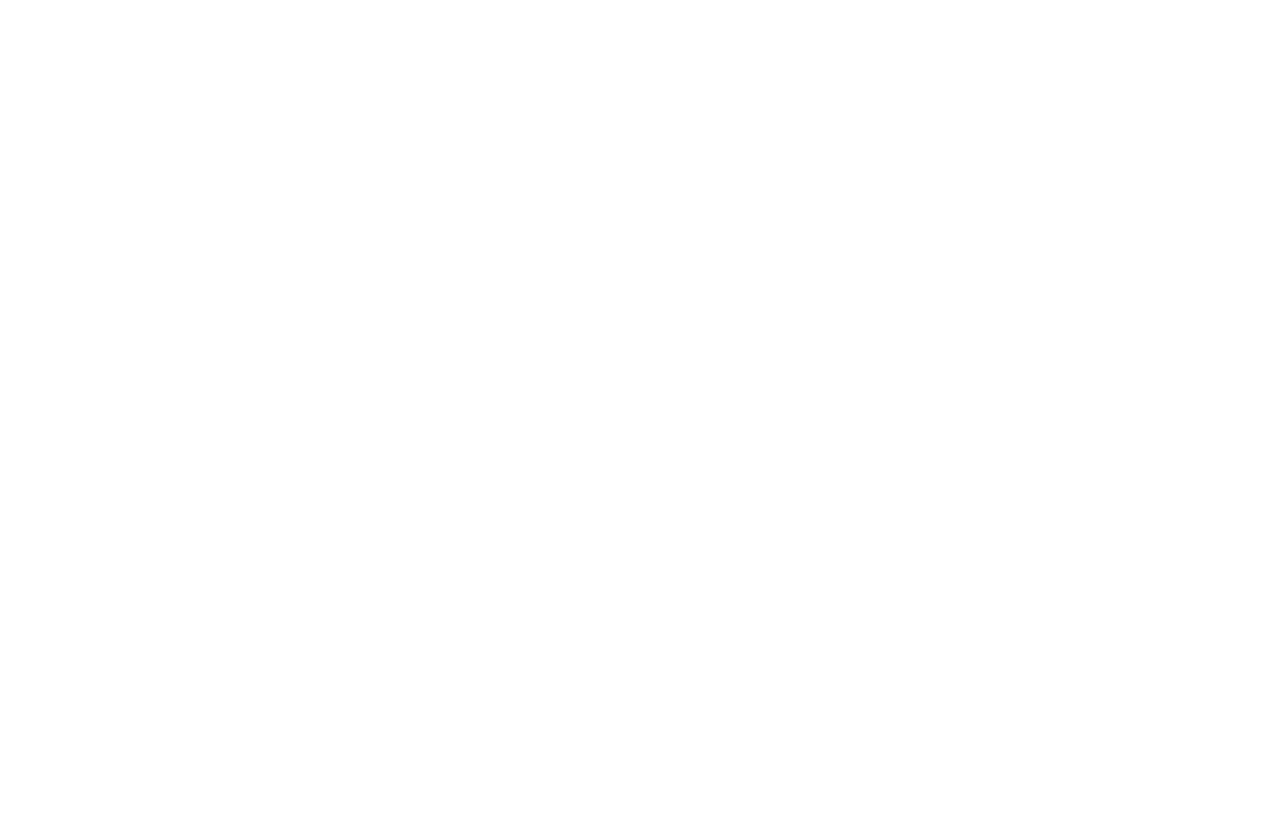
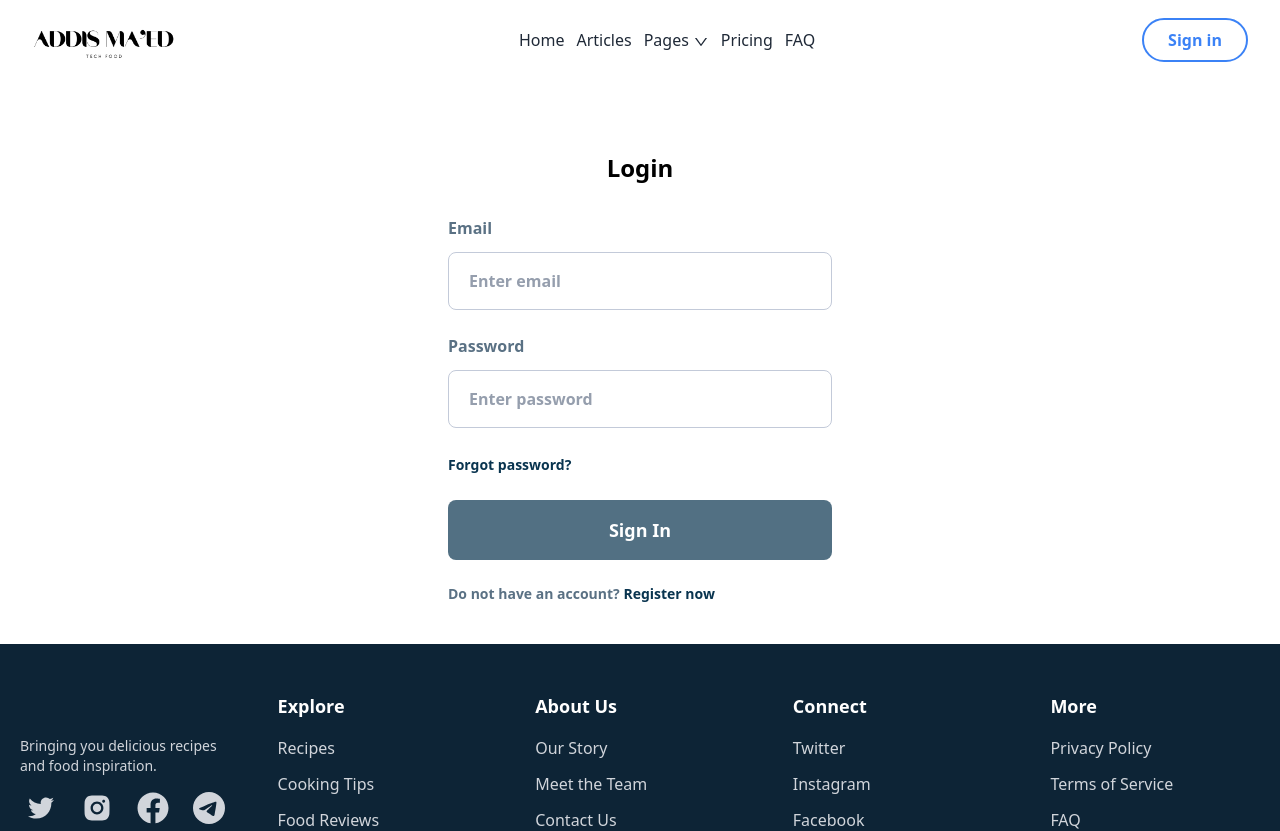
Before and after one commit to bersitedi/CODSOFT, a React (Create React App) app in the folder frontend/: page /login in a window 1280 px wide. Before the commit this address had no page. Shown: the top 831 px of the page. Before the commit the page ends 800 px from the top, so only its background shows below. Built offline with nearby package versions, Linux system fonts and the light colour scheme.

Commit message:
create our login page

```diff
--- a/frontend/src/App.js
+++ b/frontend/src/App.js
@@ -3,6 +3,7 @@
 import { Routes, Route } from "react-router-dom";
 import RegisterPage from "./pages/register/RegisterPage";
 import { Toaster } from "react-hot-toast";
+import LoginPage from "./pages/login/LoginPage";
 
 function App() {
   return (
@@ -11,6 +12,7 @@
         <Route path="/blog/:id" element={<ArticleDetailPage />} />
         <Route index path="/" element={<HomePage />} />
         <Route index path="/register" element={<RegisterPage />} />
+        <Route index path="/login" element={<LoginPage />} />
       </Routes>
       <Toaster />
     </div>
--- /dev/null
+++ b/frontend/src/pages/login/LoginPage.jsx
@@ -0,0 +1,151 @@
+import React, { useEffect } from "react";
+import { useForm } from "react-hook-form";
+import { Link, useNavigate } from "react-router-dom";
+import { useMutation } from "@tanstack/react-query";
+import toast from "react-hot-toast";
+import { useDispatch, useSelector } from "react-redux";
+
+import MainLayout from "../../components/MainLayout";
+import { login } from "../../services/index/users";
+import { userActions } from "../../store/reducers/userReducers";
+
+const LoginPage = () => {
+  const navigate = useNavigate();
+  const dispatch = useDispatch();
+  const userState = useSelector((state) => state.user);
+
+  const { mutate, isLoading } = useMutation({
+    mutationFn: ({ email, password }) => {
+      return login({ email, password });
+    },
+    onSuccess: (data) => {
+      dispatch(userActions.setUserInfo(data));
+      localStorage.setItem("account", JSON.stringify(data));
+    },
+    onError: (error) => {
+      toast.error(error.message);
+      console.log(error);
+    },
+  });
+
+  useEffect(() => {
+    if (userState.userInfo) {
+      navigate("/");
+    }
+  }, [navigate, userState.userInfo]);
+
+  const {
+    register,
+    handleSubmit,
+    formState: { errors, isValid },
+  } = useForm({
+    defaultValues: {
+      email: "",
+      password: "",
+    },
+    mode: "onChange",
+  });
+
+  const submitHandler = (data) => {
+    const { email, password } = data;
+    mutate({ email, password });
+  };
+
+  return (
+    <MainLayout>
+      <section className="container mx-auto px-5 py-10">
+        <div className="w-full max-w-sm mx-auto">
+          <h1 className="font-roboto text-2xl font-bold text-center text-dark-hard mb-8">
+            Login
+          </h1>
+          <form onSubmit={handleSubmit(submitHandler)}>
+            <div className="flex flex-col mb-6 w-full">
+              <label
+                htmlFor="email"
+                className="text-[#5a7184] font-semibold block"
+              >
+                Email
+              </label>
+              <input
+                type="email"
+                id="email"
+                {...register("email", {
+                  pattern: {
+                    value:
+                      /^(([^<>()[\]\\.,;:\s@"]+(\.[^<>()[\]\\.,;:\s@"]+)*)|(".+"))@((\[[0-9]{1,3}\.[0-9]{1,3}\.[0-9]{1,3}\.[0-9]{1,3}])|(([a-zA-Z\-0-9]+\.)+[a-zA-Z]{2,}))$/,
+                    message: "Enter a valid email",
+                  },
+                  required: {
+                    value: true,
+                    message: "Email is required",
+                  },
+                })}
+                placeholder="Enter email"
+                className={`placeholder:text-[#959ead] text-dark-hard mt-3 rounded-lg px-5 py-4 font-semibold block outline-none border ${
+                  errors.email ? "border-red-500" : "border-[#c3cad9]"
+                }`}
+              />
+              {errors.email?.message && (
+                <p className="text-red-500 text-xs mt-1">
+                  {errors.email?.message}
+                </p>
+              )}
+            </div>
+            <div className="flex flex-col mb-6 w-full">
+              <label
+                htmlFor="password"
+                className="text-[#5a7184] font-semibold block"
+              >
+                Password
+              </label>
+              <input
+                type="password"
+                id="password"
+                {...register("password", {
+                  required: {
+                    value: true,
+                    message: "Password is required",
+                  },
+                  minLength: {
+                    value: 6,
+                    message: "Password length must be at least 6 characters",
+                  },
+                })}
+                placeholder="Enter password"
+                className={`placeholder:text-[#959ead] text-dark-hard mt-3 rounded-lg px-5 py-4 font-semibold block outline-none border ${
+                  errors.password ? "border-red-500" : "border-[#c3cad9]"
+                }`}
+              />
+              {errors.password?.message && (
+                <p className="text-red-500 text-xs mt-1">
+                  {errors.password?.message}
+                </p>
+              )}
+            </div>
+            <Link
+              to="/forget-password"
+              className="text-sm font-semibold text-primary"
+            >
+              Forgot password?
+            </Link>
+            <button
+              type="submit"
+              disabled={!isValid || isLoading}
+              className="bg-primary text-white font-bold text-lg py-4 px-8 w-full rounded-lg my-6 disabled:opacity-70 disabled:cursor-not-allowed"
+            >
+              Sign In
+            </button>
+            <p className="text-sm font-semibold text-[#5a7184]">
+              Do not have an account?{" "}
+              <Link to="/register" className="text-primary">
+                Register now
+              </Link>
+            </p>
+          </form>
+        </div>
+      </section>
+    </MainLayout>
+  );
+};
+
+export default LoginPage;
```
